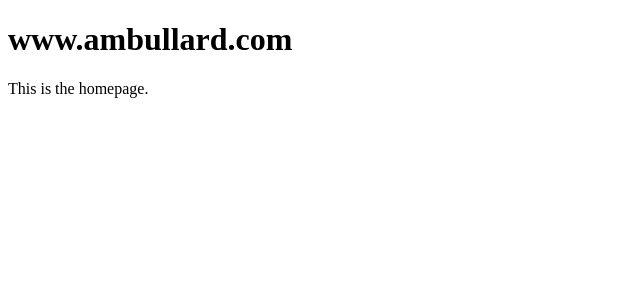
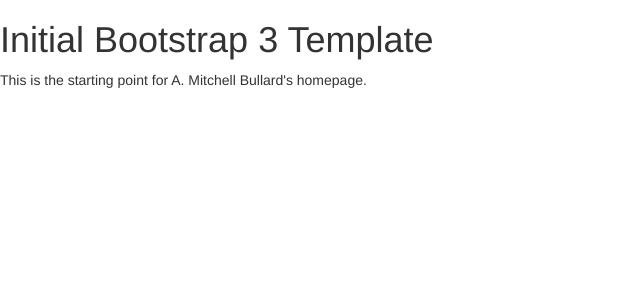
Before and after one commit to TopShelfBullard/www_amb_com, a PHP site: page / in a window 1280 px wide. Shown: the top 300 px of the page, without its empty margins (0-640 px from the left). Run offline with PHP 8.4, Linux system fonts and the light colour scheme.

Commit message:
finish initial bootstrap configurations

```diff
--- a/index.php
+++ b/index.php
@@ -1,13 +1,18 @@
 <!DOCTYPE html>
 <html lang="en">
-<head>
-  <meta charset="utf-8" />
-  <title>AMB - home</title>
-</head>
-<body>
+  <head>
+    <title>AMB - home</title>
+    <meta name="viewport" content="width=device-width, initial-scale=1.0">
+    <link href="_/css/bootstrap.css" rel="stylesheet" media="screen">
+    <link href="_/css/mystyles.css" rel="stylesheet" media="screen">
+  </head>
+  <body>
 
-  <h1>www.ambullard.com</h1>
-  <p>This is the homepage.</p>
+    <h1>Initial Bootstrap 3 Template</h1>
+    <p>This is the starting point for A. Mitchell Bullard's homepage.</p>
 
-</body>
+    <script src="_/js/bootstrap.js"></script>
+    <script src="_/js/myscript.js"></script>
+
+  </body>
 </html>
```
